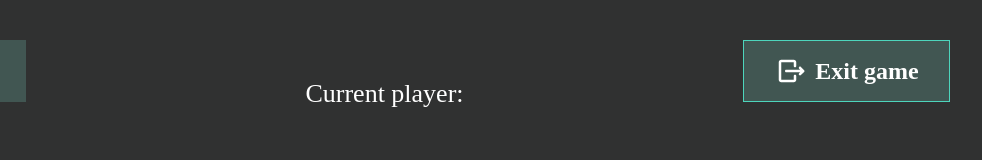
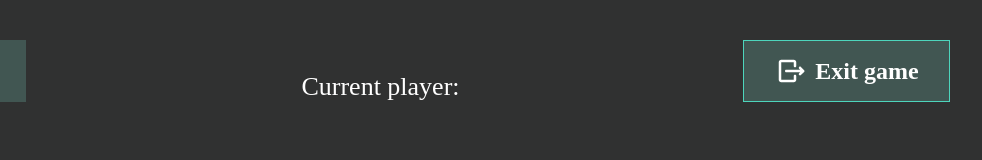
Before and after one commit to BelalNoori/memorygame, a website built with Vite: page src/pages/game.html in a window 1280 px wide. Shown: the full height of the page, 298-1280 px from the left. Built offline with nearby package versions, Linux system fonts and the light colour scheme.

Commit message:
game start in

```diff
--- a/src/styles/game.scss
+++ b/src/styles/game.scss
@@ -10,14 +10,14 @@
 
 .game-container {
     display: flex;
+    flex-direction: column;
     width: 1217px;
-    height: 62px;
 }
 
 .game-header {
     display: flex;
     justify-content: space-between;
-    align-items: center;
+    align-items: flex-end;
     width: 100%;
 
     .player-scores {
@@ -55,7 +55,8 @@
 
     .current-player {
         display: flex;
-        padding-top: 45px;
+        align-items: flex-end;
+        gap: 8px;
 
         .current {
             font-size: 26px;
```
Also changed, not shown: src/pages/game.ts (added).
